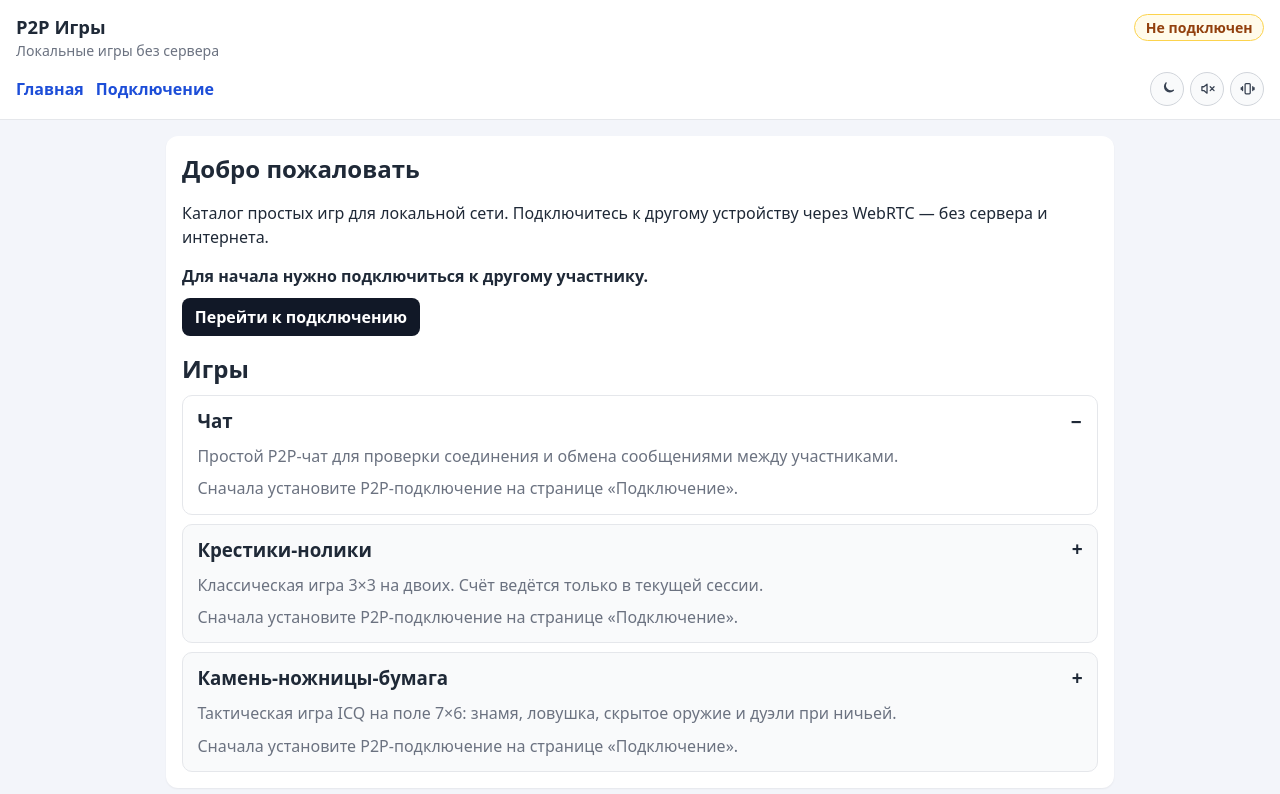
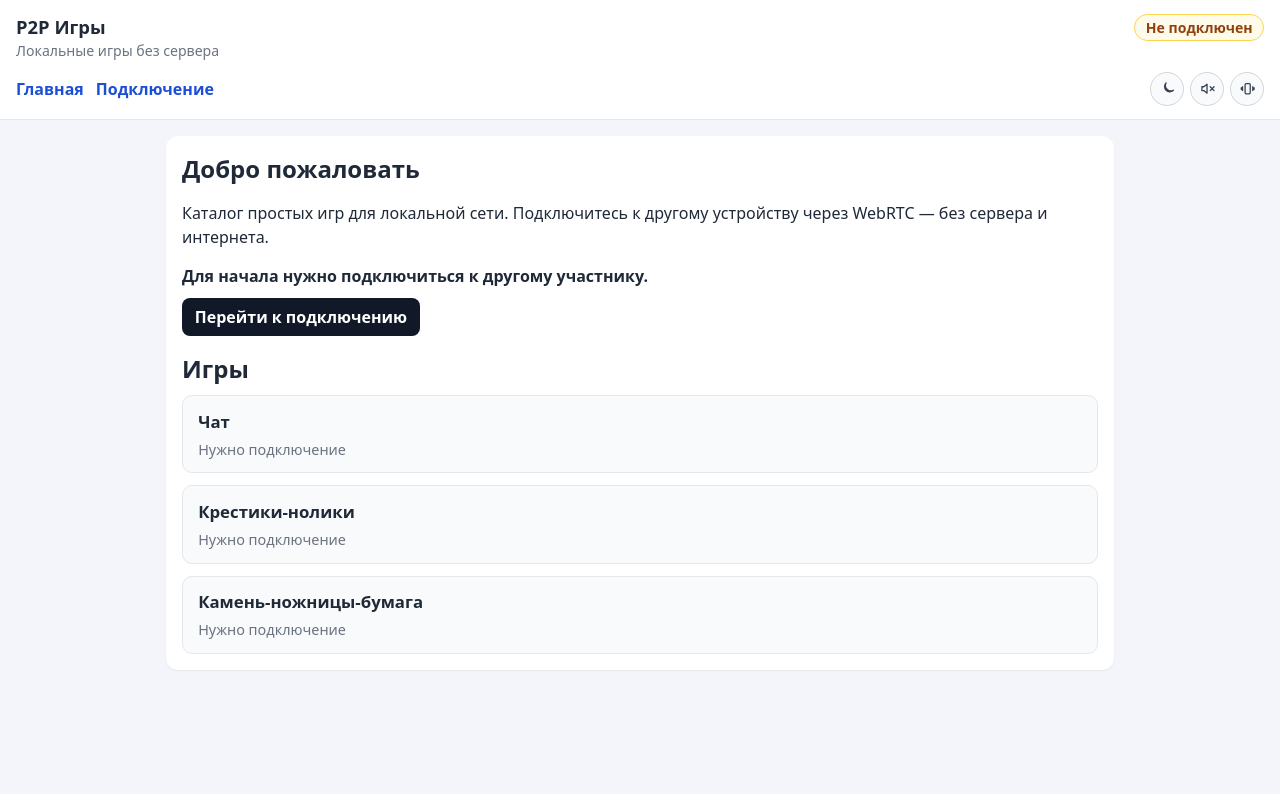
Before and after one commit to genekomarov/rps, a React (Vite) app: page / in a window 1280 px wide. Shown: the top 794 px of the page. Built offline with nearby package versions, Linux system fonts and the light colour scheme.

Commit message:
no game description

```diff
--- a/src/components/Accordion.tsx
+++ /dev/null
@@ -1,58 +0,0 @@
-import { useId, useState, type ReactNode } from "react";
-
-export interface AccordionItem {
-  id: string;
-  title: string;
-  description?: string;
-  content?: ReactNode;
-}
-
-interface AccordionProps {
-  items: AccordionItem[];
-  defaultOpenId?: string;
-}
-
-export default function Accordion({ items, defaultOpenId }: AccordionProps) {
-  const baseId = useId();
-  const [openId, setOpenId] = useState(defaultOpenId ?? items[0]?.id ?? "");
-
-  return (
-    <div className="accordion">
-      {items.map((item) => {
-        const isOpen = openId === item.id;
-        const panelId = `${baseId}-${item.id}-panel`;
-        const triggerId = `${baseId}-${item.id}-trigger`;
-
-        return (
-          <section key={item.id} className={`accordion-item${isOpen ? " accordion-item-open" : ""}`}>
-            <h3 className="accordion-heading">
-              <button
-                id={triggerId}
-                type="button"
-                className="accordion-trigger"
-                aria-expanded={isOpen}
-                aria-controls={panelId}
-                onClick={() => setOpenId((current) => (current === item.id ? "" : item.id))}
-              >
-                <span>{item.title}</span>
-                <span className="accordion-icon" aria-hidden="true">
-                  {isOpen ? "−" : "+"}
-                </span>
-              </button>
-            </h3>
-            <div
-              id={panelId}
-              role="region"
-              aria-labelledby={triggerId}
-              className="accordion-panel"
-              hidden={!isOpen}
-            >
-              {item.description ? <p className="muted accordion-description">{item.description}</p> : null}
-              {item.content}
-            </div>
-          </section>
-        );
-      })}
-    </div>
-  );
-}
--- a/src/index.css
+++ b/src/index.css
@@ -485,55 +485,32 @@ button:disabled {
   color: var(--secondary-text);
 }
 
-.accordion {
+.game-catalog {
   display: grid;
-  gap: 0.55rem;
+  gap: 0.75rem;
   margin-top: 0.65rem;
 }
 
-.accordion-item {
+.game-card {
+  display: grid;
+  gap: 0.45rem;
+  padding: 0.85rem 0.95rem;
   border: 1px solid var(--border);
   border-radius: 10px;
-  overflow: hidden;
   background: var(--bg-subtle);
 }
 
-.accordion-item-open {
-  background: var(--bg-elevated);
+.game-card h3 {
+  margin: 0;
+  font-size: 1.05rem;
 }
 
-.accordion-heading {
+.game-card p {
   margin: 0;
 }
 
-.accordion-trigger {
-  width: 100%;
-  display: flex;
-  align-items: center;
-  justify-content: space-between;
-  gap: 0.75rem;
-  background: transparent;
-  color: inherit;
-  border-radius: 0;
-  padding: 0.75rem 0.9rem;
-  text-align: left;
-  font: inherit;
-  font-weight: 600;
-}
-
-.accordion-icon {
-  font-size: 1.2rem;
-  line-height: 1;
-}
-
-.accordion-panel {
-  padding: 0 0.9rem 0.9rem;
-  display: grid;
-  gap: 0.65rem;
-}
-
-.accordion-description {
-  margin: 0;
+.game-card-hint {
+  font-size: 0.9rem;
 }
 
 .game-header-row {
--- a/src/pages/WelcomePage.tsx
+++ b/src/pages/WelcomePage.tsx
@@ -1,4 +1,3 @@
-import Accordion from "../components/Accordion";
 import { GAME_CATALOG } from "../games/catalog";
 import { buildHash } from "../lib/hashRouter";
 
@@ -7,19 +6,6 @@ interface WelcomePageProps {
 }
 
 export default function WelcomePage({ connected }: WelcomePageProps) {
-  const accordionItems = GAME_CATALOG.map((game) => ({
-    id: game.id,
-    title: game.title,
-    description: game.description,
-    content: connected ? (
-      <a className="game-launch-link" href={buildHash({ name: "game", gameId: game.id })}>
-        Запустить «{game.title}»
-      </a>
-    ) : (
-      <p className="muted">Сначала установите P2P-подключение на странице «Подключение».</p>
-    ),
-  }));
-
   return (
     <section className="card welcome-page">
       <h1>Добро пожаловать</h1>
@@ -41,7 +27,20 @@ export default function WelcomePage({ connected }: WelcomePageProps) {
 
       <div>
         <h2>Игры</h2>
-        <Accordion items={accordionItems} defaultOpenId={GAME_CATALOG[0]?.id} />
+        <div className="game-catalog">
+          {GAME_CATALOG.map((game) => (
+            <article key={game.id} className="game-card">
+              <h3>{game.title}</h3>
+              {connected ? (
+                <a className="game-launch-link" href={buildHash({ name: "game", gameId: game.id })}>
+                  Запустить
+                </a>
+              ) : (
+                <p className="muted game-card-hint">Нужно подключение</p>
+              )}
+            </article>
+          ))}
+        </div>
       </div>
     </section>
   );
```
